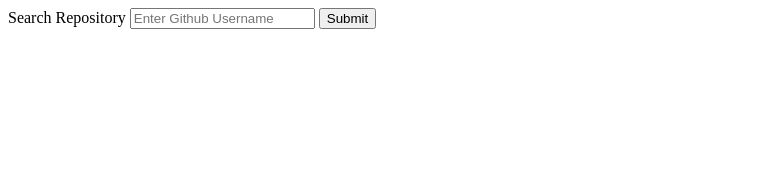
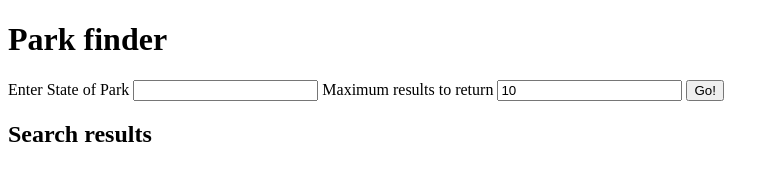
Before and after one commit to iggfoot/parkList, a plain HTML site: page index.html in a window 1280 px wide. Shown: the whole page, without its empty margins (0-779 px from the left). Drawn offline with nearby package versions, Linux system fonts and the light colour scheme.

Commit message:
'final version'

```diff
--- a/index.html
+++ b/index.html
@@ -7,18 +7,30 @@
     <title>Document</title>
   </head>
   <body>
-    <main>
-      <form>
-        <label for="searchBox">Search Repository</label>
+    <div class="container">
+      <h1>Park finder</h1>
+
+      <form id="js-form">
+        <label for="search-term">Enter State of Park</label>
+        <input type="text" name="search-term" id="js-search-term" required />
+
+        <label for="max-results">Maximum results to return</label>
         <input
-          id="searchBox"
-          name="searchBox"
-          placeholder="Enter Github Username"
+          type="number"
+          name="max-results"
+          id="js-max-results"
+          value="10"
         />
-        <button type="submit">Submit</button>
+
+        <input type="submit" value="Go!" />
       </form>
-      <div id="display"></div>
-    </main>
+
+      <p id="js-error-message" class="error-message"></p>
+      <section id="results" class="hidden">
+        <h2>Search results</h2>
+        <ul id="results-list"></ul>
+      </section>
+    </div>
     <script
       src="https://code.jquery.com/jquery-3.4.0.js"
       integrity="sha256-DYZMCC8HTC+QDr5QNaIcfR7VSPtcISykd+6eSmBW5qo="
```
